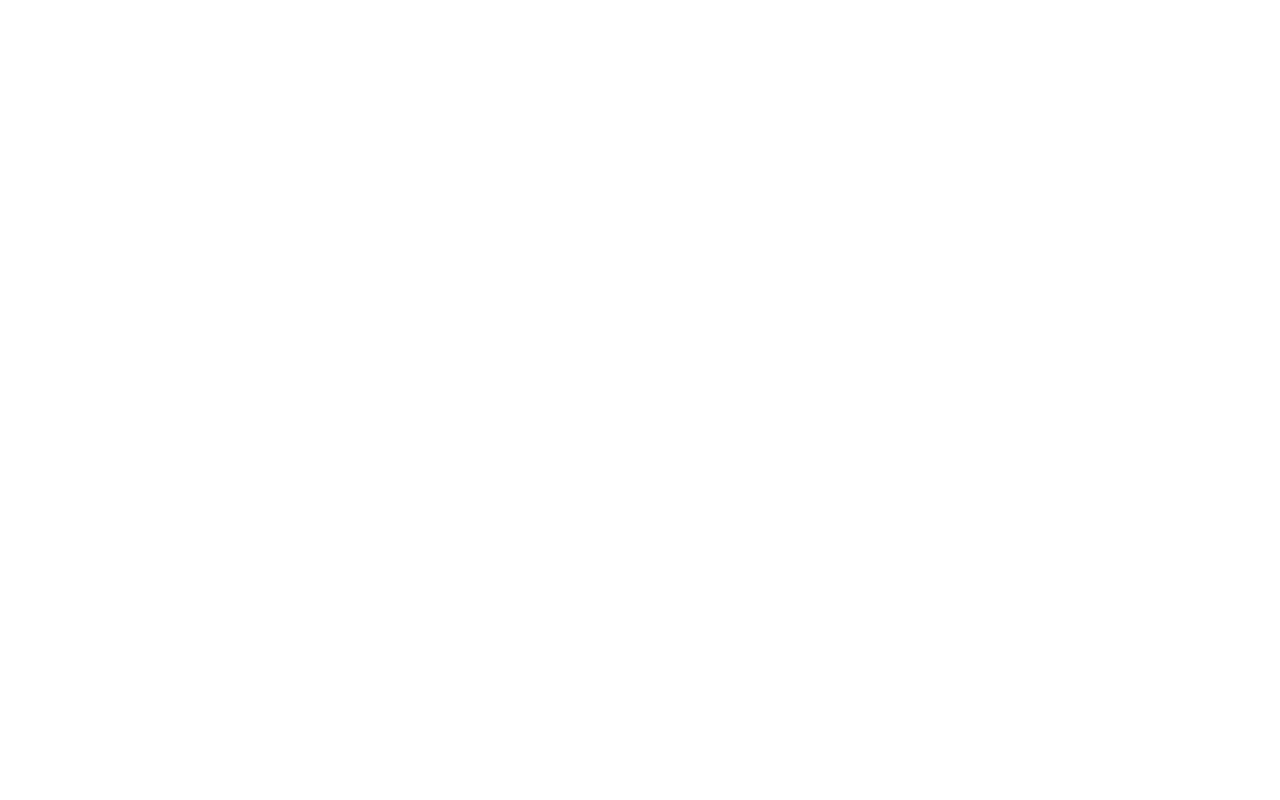
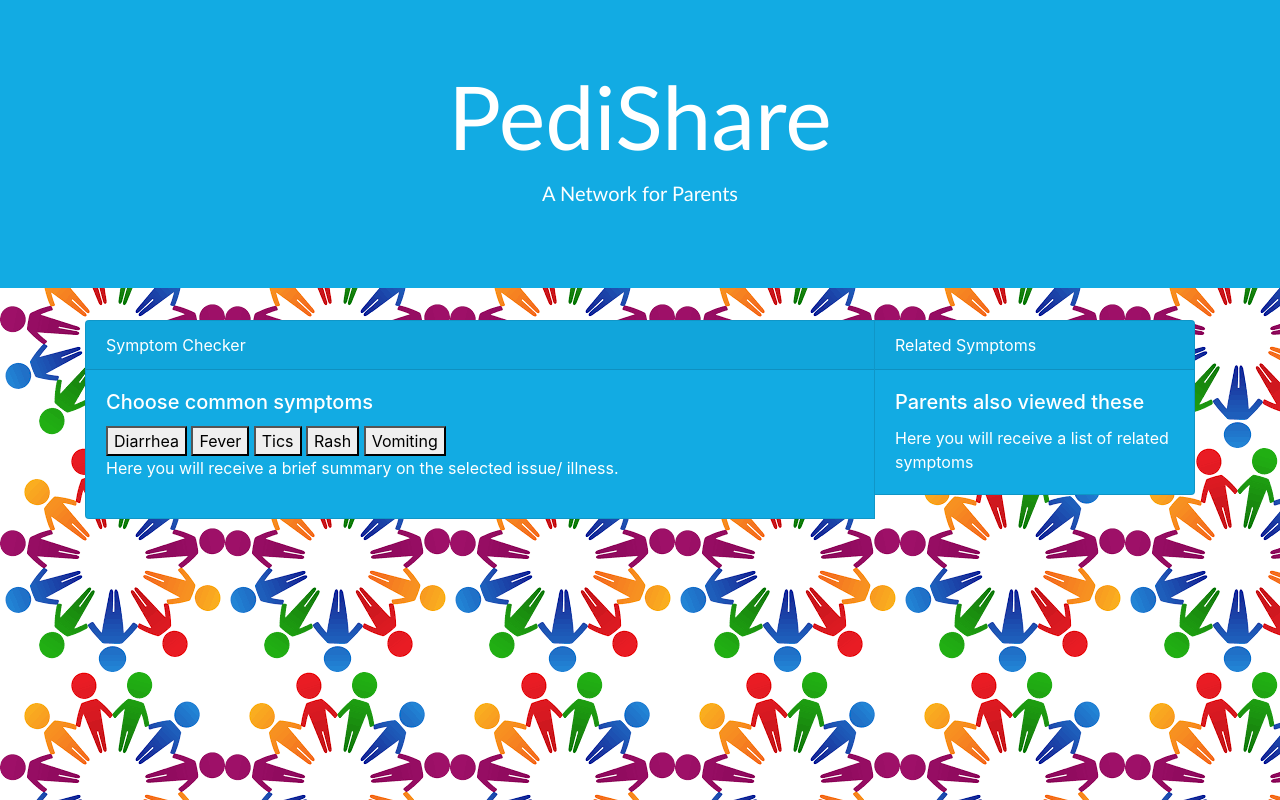
Before and after one commit to Sarfulah/Project-1, a plain HTML site: page index.html in a window 1280 px wide. Drawn offline with nearby package versions, Linux system fonts and the light colour scheme.

Commit message:
working on layout, added buttons

```diff
--- a/assets/css/styles.css
+++ b/assets/css/styles.css
@@ -0,0 +1,22 @@
+article {
+    float: left;
+    padding: 20px;
+    width: 100%;
+    background-color: #f1f1f1;
+    height: 200px;
+  }
+.jumbotron {
+    text-align: center;
+    background-color: #12ABE3;
+    color: white;
+    font-family: 'Gill Sans', 'Gill Sans MT', Calibri, 'Trebuchet MS', sans-serif;
+}
+body {
+    background-image: url(../css/circle\ of\ kids.png)
+}
+.display-4 {
+    font-size: 5.5rem;
+}
+.card {
+    background-color: #12ABE3;
+}
--- a/index.html
+++ b/index.html
@@ -1,14 +1,50 @@
 <!DOCTYPE html>
 <html lang="en">
+
 <head>
     <meta charset="UTF-8">
     <meta name="viewport" content="width=device-width, initial-scale=1.0">
     <meta http-equiv="X-UA-Compatible" content="ie=edge">
+    <link rel="stylesheet" href="https://stackpath.bootstrapcdn.com/bootstrap/4.3.1/css/bootstrap.min.css"
+        integrity="sha384-ggOyR0iXCbMQv3Xipma34MD+dH/1fQ784/j6cY/iJTQUOhcWr7x9JvoRxT2MZw1T" crossorigin="anonymous">
     <link href="./assets/css/styles.css" rel="stylesheet">
     <script src="./assets/javascript/app.js"></script>
     <title>Project 1</title>
 </head>
+
 <body>
+    <div class="jumbotron jumbotron-fluid">
+        <h1 class="display-4">PediShare</h1>
+        <p class="lead">A Network for Parents</p>
+    </div>
+    <div class="container">
+        <section>
+            <div class="card-group">
+                <div class="card text-white mb-8" style="max-width: 50rem;">
+                    <div class="card-header">Symptom Checker</div>
+                    <div class="card-body">
+                        <h5 class="card-title">Choose common symptoms</h5>
+                        <div id="buttons-view">
+                            <button class="symptom" data-info="diarrhea">Diarrhea</button>
+                            <button class="symptom" data-info="fever">Fever</button>
+                            <button class="symptom" data-info="tics">Tics</button>
+                            <button class="symptom" data-info="rash">Rash</button>
+                            <button class="symptom" data-info="vomiting">Vomiting</button>
 
+                        </div>
+                        <p class="card-text">Here you will receive a brief summary on the selected issue/ illness.</p>
+                    </div>
+                </div>
+                <div class="card text-white mb-4" style="max-width: 20rem;">
+                    <div class="card-header">Related Symptoms</div>
+                    <div class="card-body">
+                        <h5 class="card-title">Parents also viewed these</h5>
+                        <p class="card-text">Here you will receive a list of related symptoms
+                    </div>
+                </div>
+            </div>
+        </section>
+    </div>
 </body>
+
 </html>
```
Also changed, not shown: assets/css/circle of kids.png (added), assets/css/group of kids in color.jpg (added), assets/css/millions of kids.png (added), assets/css/rainbow kids with leg kick.jpg (added).
